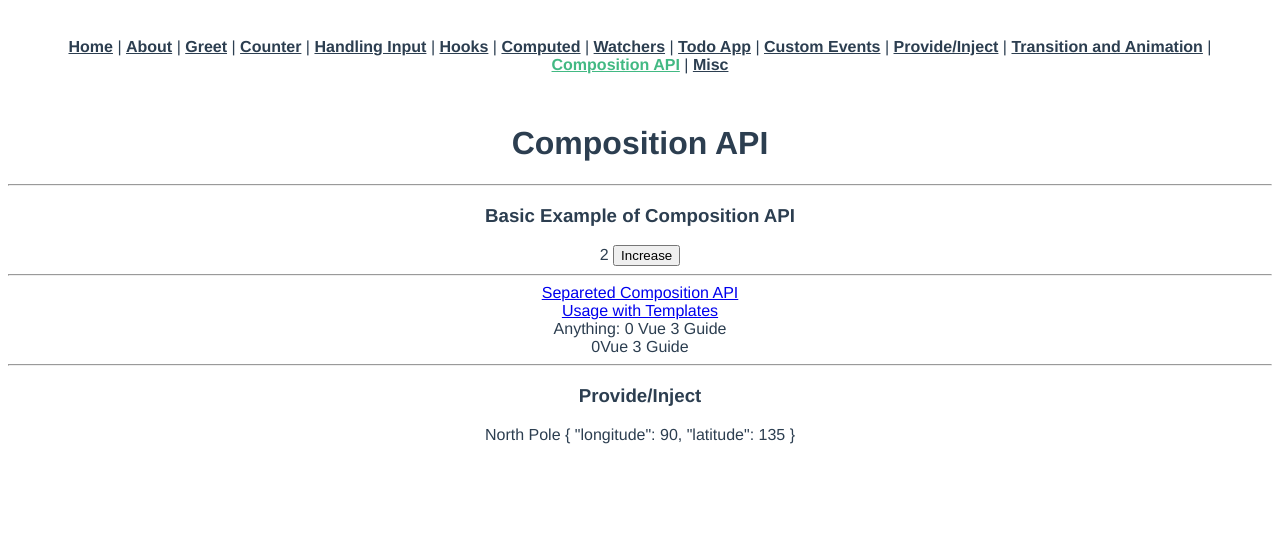
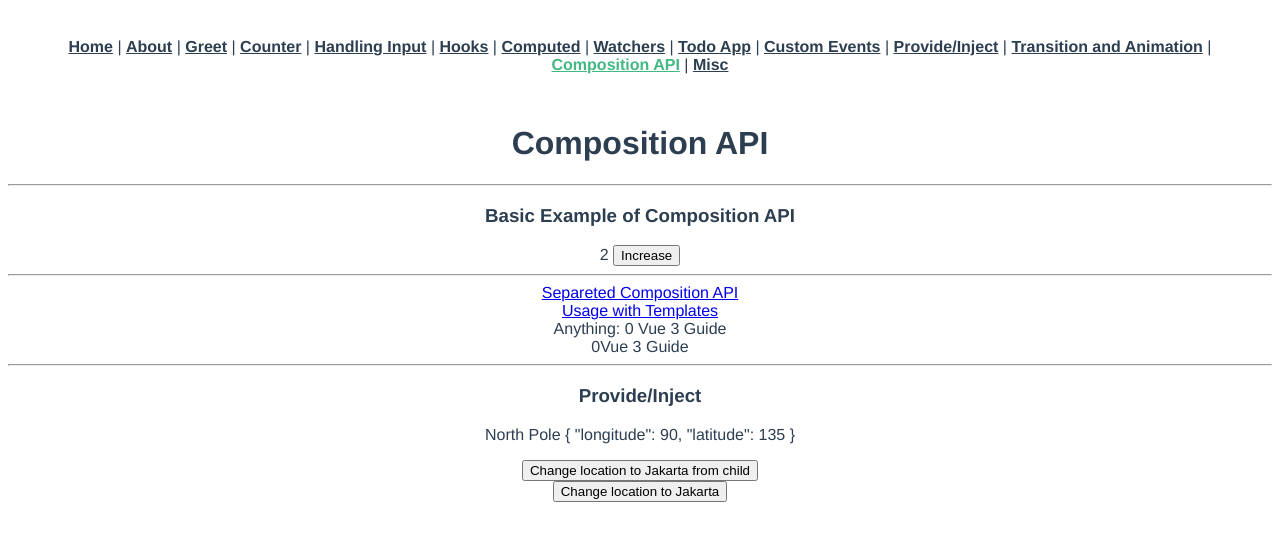
Before and after one commit to nor1c/vue-play, a Vue app: page /composition-api in a window 1280 px wide. Shown: the top 540 px of the page. Built offline with nearby package versions, Linux system fonts and the light colour scheme.

Commit message:
mutating reactive properties on provide/inject

```diff
--- a/src/components/MyMarker.vue
+++ b/src/components/MyMarker.vue
@@ -1,6 +1,7 @@
 <template>
   <div>
-    {{ userLocation }} {{ userGeolocation }}
+    <p>{{ userLocation }} {{ userGeolocation }}</p>
+    <button @click="changeLocation">Change location to Jakarta from child</button>
   </div>
 </template>
 
@@ -11,10 +12,12 @@ export default {
   setup() {
     const userLocation = inject('location', 'The Universe (default value)')
     const userGeolocation = inject('geoLocation')
+    const changeLocation = inject('changeLocationFromChild')
 
     return {
       userLocation,
-      userGeolocation
+      userGeolocation,
+      changeLocation
     }
   }
 }
--- a/src/views/Composition.vue
+++ b/src/views/Composition.vue
@@ -22,12 +22,13 @@
     <div>
       <h3>Provide/Inject</h3>
       <MyMarker/>
+      <button @click="changeLocationToJakarta">Change location to Jakarta</button>
     </div>
   </div>
 </template>
 
 <script>
-import { ref, toRefs, onMounted, watch, computed, toRef, provide } from 'vue'
+import { ref, toRefs, onMounted, watch, computed, toRef, provide, reactive } from 'vue'
 
 import UsageWithTemplates from '../views/CompositionUsageWithTemplates.vue'
 import UsageWithRenderFunc from '../views/CompositionUsageWithRenderFunction.vue'
@@ -92,15 +93,31 @@ export default {
       )
     })
 
-    provide('location', 'North Pole')
-    provide('geoLocation', {
+    // using reactivity on provide/inject
+    const location = ref('North Pole')
+    const geoLocation = reactive({
       longitude: 90,
       latitude: 135
     })
 
+    provide('location', location)
+    provide('geoLocation', geoLocation)
+
+    // method to change current location to Jakarta
+    const changeLocationToJakarta = () => {
+      console.log('changing location to Jakarta...')
+      location.value = 'Jakarta'
+    }
+
+    const changeLocationToJakartaFromChild = () => {
+      location.value = 'Jakarta'
+    }
+    provide('changeLocationFromChild', changeLocationToJakartaFromChild)
+
     return {
       counter,
-      repositories, getUserRepositories, repositoriesMatchingSearchQuery
+      repositories, getUserRepositories, repositoriesMatchingSearchQuery,
+      changeLocationToJakarta
     }
   },
   data: () => ({
```
